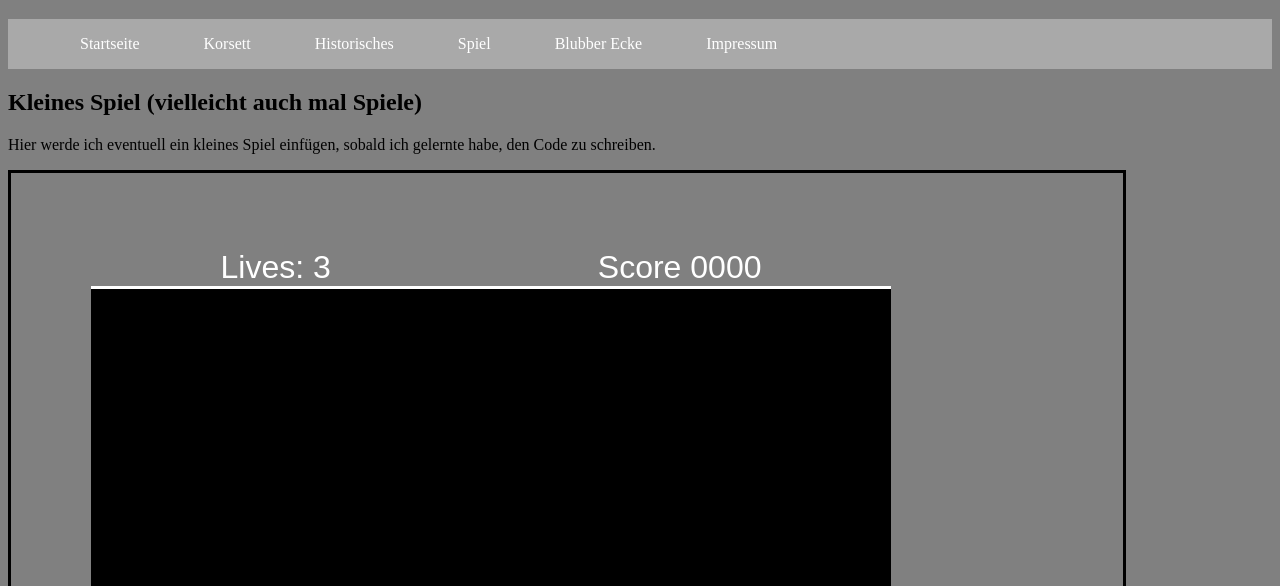
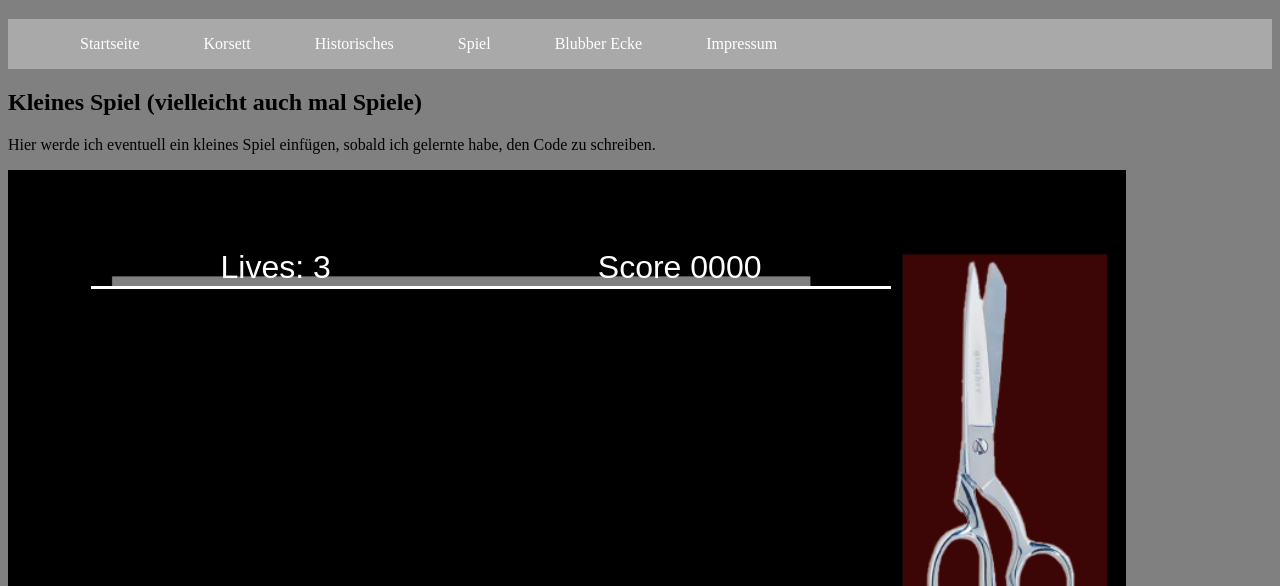
Before and after one commit to RazielDraganam/RazielDraganam.github.io, a plain HTML site: page Sites/Spiel.html in a window 1280 px wide. Shown: the part 214-800 px from the top of the page. Drawn offline with Linux system fonts and the light colour scheme.

Commit message:
Add files via upload

```diff
--- a/Style/style.css
+++ b/Style/style.css
@@ -81,7 +81,7 @@ column {
 }
 
 #game{
-	background-image: url('../Images/spiel/Tisch.png');
+	background-image: url('../Images/Tisch.png');
 	background-size:cover;
 	width:50rem;
 	height:30rem;
```
